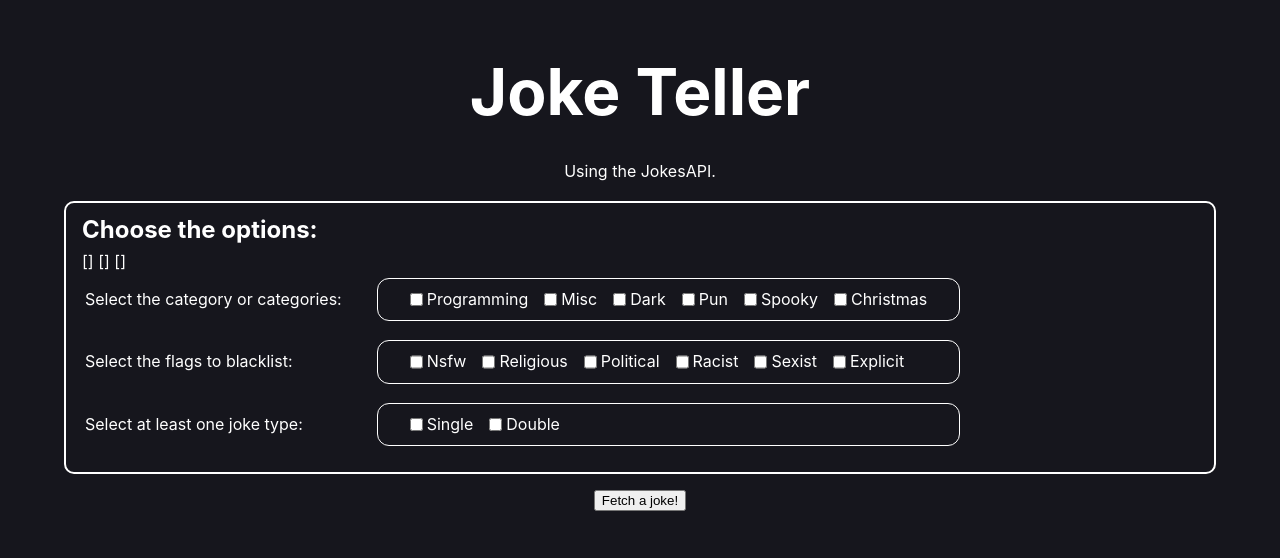
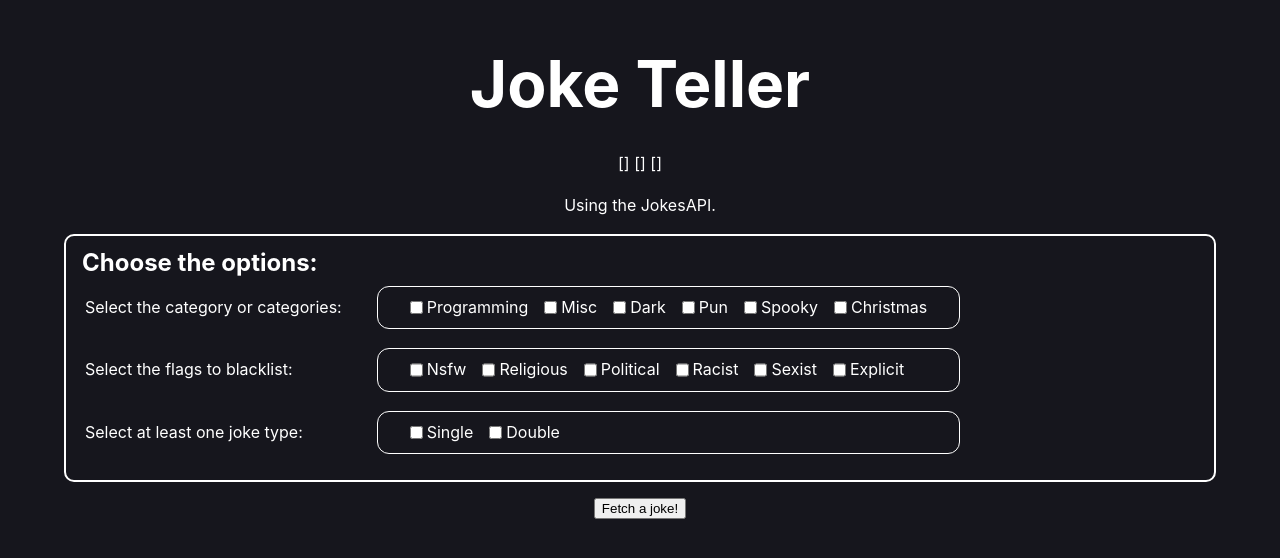
Before and after one commit to AbhinavTuladhar/joke-teller, a Vue app: page / in a window 1280 px wide. Shown: the part 116-674 px from the top of the page. Built offline with nearby package versions, Linux system fonts and the light colour scheme.

Commit message:
move options into app file
Also make url maker fxn

```diff
--- a/src/App.vue
+++ b/src/App.vue
@@ -1,12 +1,27 @@
 <script setup lang="ts">
 import Options from "./components/Options.vue";
 import Fetcher from "./components/Fetcher.vue";
+import { ref } from "vue";
+import makeUrl from "./makeUrl";
+
+const url = ref<string>("");
+
+const checkedCategories = ref<string[]>([]);
+const checkedBlackLists = ref<string[]>([]);
+const checkedJokeTypes = ref<string[]>([]);
 </script>
 
 <template>
   <h1>Joke Teller</h1>
+  {{ checkedCategories }}
+  {{ checkedBlackLists }}
+  {{ checkedJokeTypes }}
   <p>Using the JokesAPI.</p>
-  <Options />
+  <Options
+    v-model:checkedCategories="checkedCategories"
+    v-model:checkedBlackLists="checkedBlackLists"
+    v-model:checkedJokeTypes="checkedJokeTypes"
+  />
   <Fetcher />
 </template>
 
--- a/src/components/Options.vue
+++ b/src/components/Options.vue
@@ -1,5 +1,9 @@
 <script setup lang="ts">
 import { ref } from "vue";
+
+const checkedCategories = defineModel("checkedCategories");
+const checkedBlackLists = defineModel("checkedBlackLists");
+const checkedJokeTypes = defineModel("checkedJokeTypes");
 
 const categoryData = [
   { id: "Programming", label: "Programming" },
@@ -23,19 +27,12 @@ const jokeTypeData = [
   { id: "Single", label: "Single" },
   { id: "Double", label: "Double" },
 ];
-
-const checkedCategories = ref<string[]>([]);
-const checkedBlackLists = ref<string[]>([]);
-const checkedJokeTypes = ref<string[]>([]);
 </script>
 
 <template>
   <div class="options">
     <h2>Choose the options:</h2>
     <div class="options-wrapper">
-      {{ checkedCategories }}
-      {{ checkedBlackLists }}
-      {{ checkedJokeTypes }}
       <table>
         <tr>
           <td>Select the category or categories:</td>
@@ -123,6 +120,7 @@ table > tr > td {
   padding: 0.5rem 2rem;
   display: flex;
   gap: 1rem;
+  flex-wrap: wrap;
   border: 1px solid white;
   border-radius: 12px;
 }
--- /dev/null
+++ b/src/makeUrl.ts
@@ -0,0 +1,18 @@
+/**
+ * Makes a url for the jokes api based on the provided options.
+ * @param categories The categories of the joke
+ * @param blacklists The flags to blacklist
+ * @param jokeTypes Whether to use a single. or double line joke
+ * @returns
+ */
+const makeUrl = (categories: string[], blacklists: string[], jokeTypes: string[]) => {
+  const baseUrl = 'https://v2.jokeapi.dev/joke/'
+  const categoriesPart = categories.length > 0 ? categories.join(',') : 'Any'
+  const blacklistPart = blacklists.length > 0 ? '?blacklistFlags=' + blacklists.join(',') : ''
+  const typesPart = jokeTypes.length === 1 ? '?type=' + jokeTypes[0] : ''
+
+  const finalUrl = `${baseUrl}${categoriesPart}${blacklistPart}${typesPart}`
+  return finalUrl
+}
+
+export default makeUrl
```
